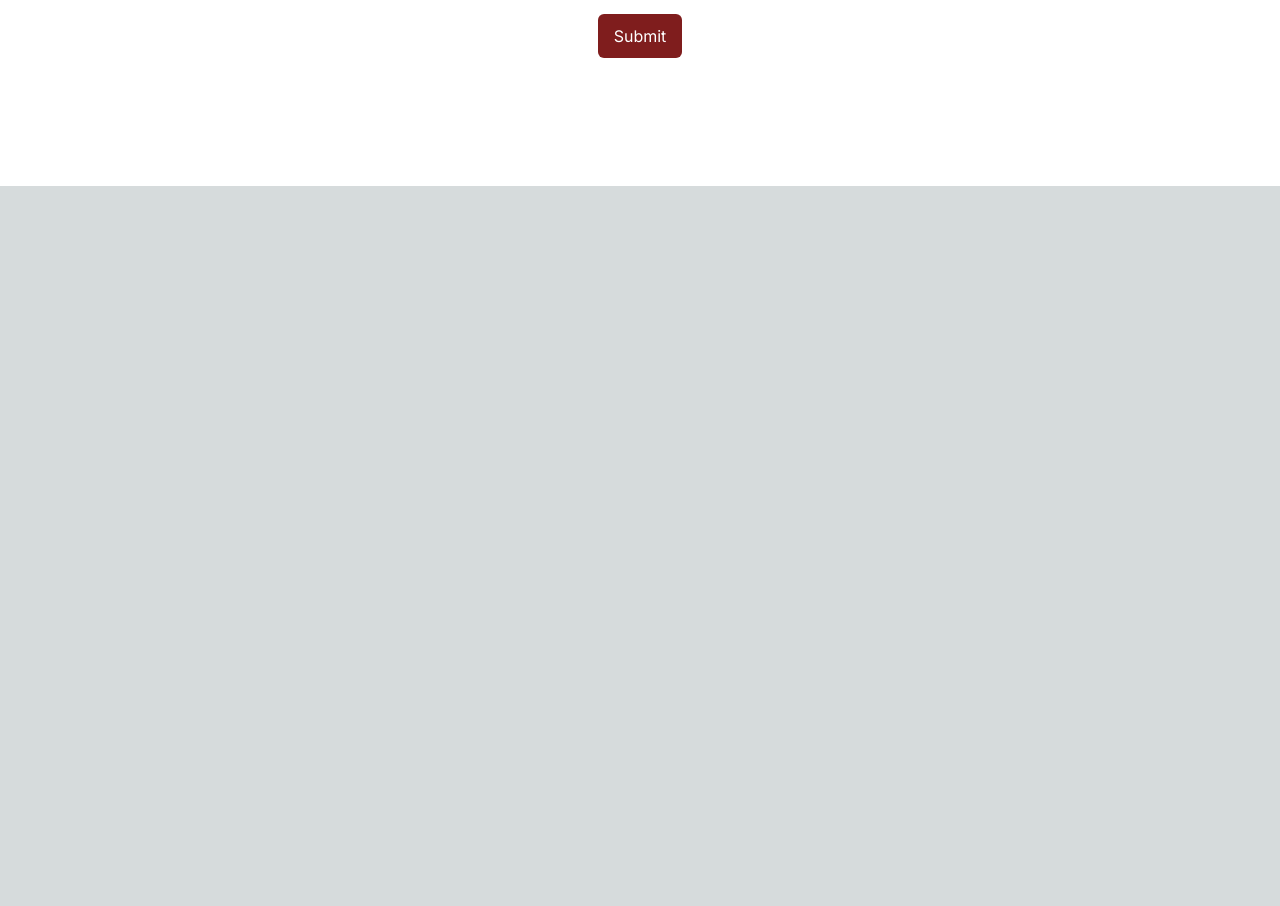
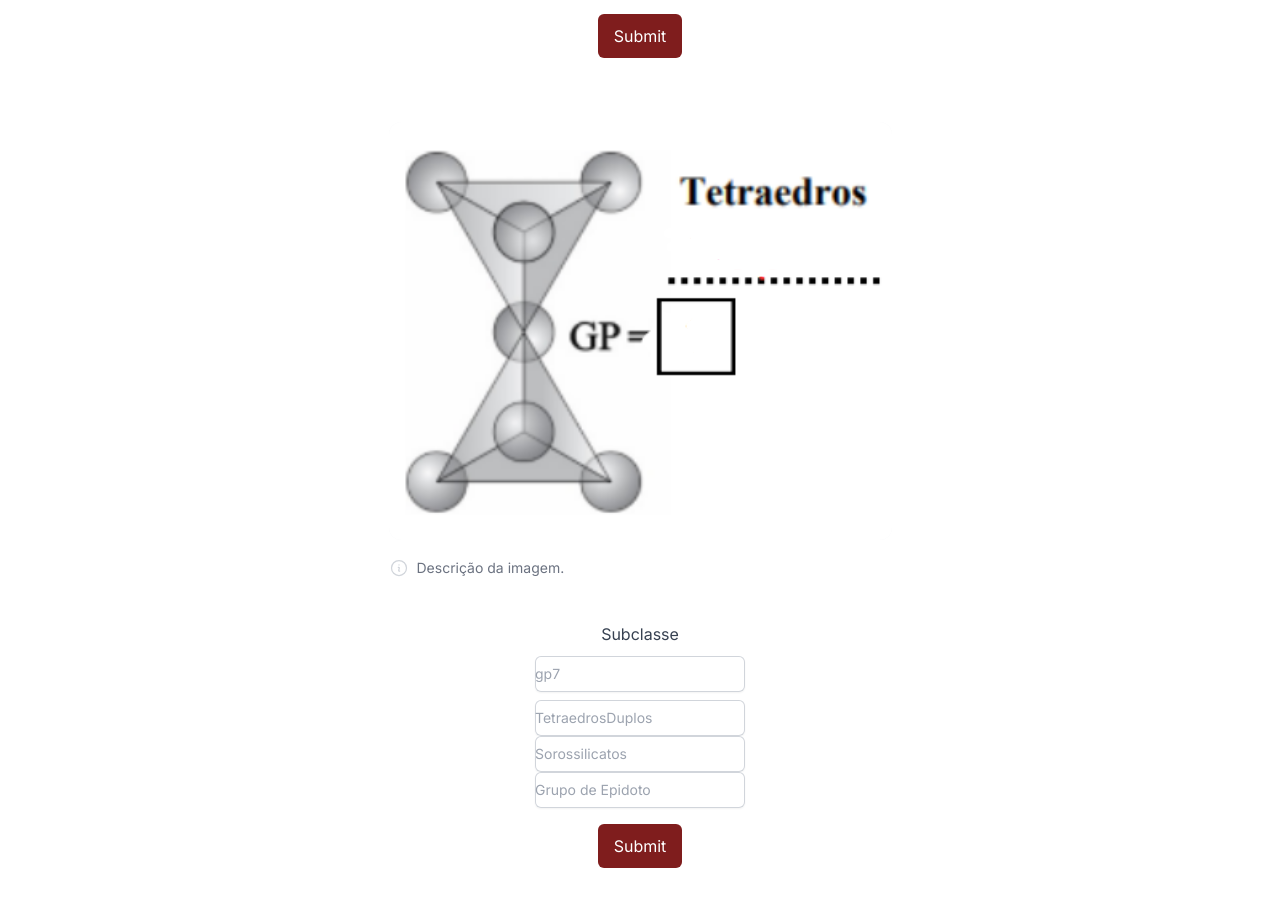
Before and after one commit to Lime-Goldfish/mineralogy, a Next.js app: page /exercises in a window 1280 px wide. Shown: the part 4237-5143 px from the top of the page. Before the commit the page ends 4423 px from the top, so only its background shows below. Built offline with nearby package versions, Linux system fonts and the light colour scheme.

Commit message:
feat: exercicio 05

```diff
--- a/src/app/exercises/page.tsx
+++ b/src/app/exercises/page.tsx
@@ -19,14 +19,19 @@ export default function Home() {
   const [gp4, setGP4] = useState("");
   const [gp5, setGP5] = useState("");
   const [gp6, setGP6] = useState("");
+  const [gp7, setGP7] = useState("");
   const [inossilicatos, setInossilicatos] = useState("");
   const [hornblenda, setHornblenda] = useState("");
   const [nesossilicatos, setNesossilicatos] = useState("");
   const [diopsidio, setDiopsidio] = useState("");
   const [olivina, setOlivina] = useState("");
+  const [sorossilicatos, setSorossilicatos] = useState("");
+  const [grupoDeEpidoto, setGrupoDeEpidoto] = useState("");
+  const [tetraedrosDuplos, setTetraedrosDuplos] = useState("");
   const [isCorrectEx2, setIsCorrectEx2] = useState<boolean | null>(null);
   const [isCorrectEx3, setIsCorrectEx3] = useState<boolean | null>(null);
   const [isCorrectEx4, setIsCorrectEx4] = useState<boolean | null>(null);
+  const [isCorrectEx5, setIsCorrectEx5] = useState<boolean | null>(null);
 
   const handleSubmit = (event: any) => {
     event.preventDefault();
@@ -37,16 +42,14 @@ export default function Home() {
     const isGp4Correct = gp4 === "2";
     const isGp5Correct = gp5 === "3";
     const isGp6Correct = gp6 === "0";
+    const isGp1Correct = gp7 === "1";
 
     const isTectossilicatosCorrect =
       tectossilicatos.toLowerCase() === "tectossilicatos";
     const isPlagioclasiosCorrect =
       plagioclasios.toLowerCase() === "plagioclasios";
-
-    setIsCorrect(
-      isGpCorrect && isTectossilicatosCorrect && isPlagioclasiosCorrect
-    );
-
+    const isSorossilicatosCorrect =
+      sorossilicatos.toLowerCase() === "sorossilicatos";
     const isCadeiaCorrect = cadeia.toLowerCase() === "dupla";
     const isCadeia2Correct = cadeia2.toLowerCase() === "simples";
     const isInossilicatosCorrect =
@@ -57,7 +60,14 @@ export default function Home() {
     const isDiopsidioCorrect =
       diopsidio.toLowerCase() === "diopsídio-hedenbergita";
     const isOlivinaCorrect = olivina.toLowerCase() === "olivina";
+    const isGrupoDeEpidotoCorrect =
+      grupoDeEpidoto.toLowerCase() === "grupo de epidoto";
+    const isTetraedrosDuplosCorrect =
+      tetraedrosDuplos.toLowerCase() === "duplos";
 
+    setIsCorrect(
+      isGpCorrect && isTectossilicatosCorrect && isPlagioclasiosCorrect
+    );
     setIsCorrectEx2(
       isGp2Correct &&
         isGp3Correct &&
@@ -69,6 +79,12 @@ export default function Home() {
     );
     setIsCorrectEx3(isCadeia2Correct && isDiopsidioCorrect);
     setIsCorrectEx4(isNesoSilicatosCorrect && isGp6Correct && isOlivinaCorrect);
+    setIsCorrectEx5(
+      isGp1Correct &&
+        isSorossilicatosCorrect &&
+        isGrupoDeEpidotoCorrect &&
+        isTetraedrosDuplosCorrect
+    );
   };
 
   return (
@@ -342,6 +358,68 @@ export default function Home() {
                 {isCorrectEx4 ? "Correct" : "Incorrect"}
               </div>
             )}
+
+            <div className="flex flex-col items-center">
+              <figure className="mt-16">
+                <img
+                  className="aspect-video rounded-xl bg-gray-50 object-cover"
+                  src="images/exercicio05.png"
+                  alt=""
+                />
+                <figcaption className="mt-4 flex gap-x-2 text-sm leading-6 text-gray-500">
+                  <InformationCircleIcon
+                    className="mt-0.5 h-5 w-5 flex-none text-gray-300"
+                    aria-hidden="true"
+                  />
+                  Descrição da imagem.
+                </figcaption>
+              </figure>
+              <h2 className="mt-10">Subclasse</h2>
+              <input
+                name="gp7"
+                id="gp7"
+                value={gp7}
+                onChange={(e) => setGP7(e.target.value)}
+                className="mt-2 block w-auto rounded-md border-0 py-1.5 text-gray-900 shadow-sm ring-1 ring-inset ring-gray-300 placeholder:text-gray-400 focus:ring-2 focus:ring-inset focus:ring-indigo-600 sm:text-sm sm:leading-6"
+                placeholder="gp7"
+              />
+              <input
+                name="Tetraedros Duplos"
+                id="Tetraedros Duplos"
+                value={tetraedrosDuplos}
+                onChange={(e) => setTetraedrosDuplos(e.target.value)}
+                className="mt-2 block w-auto rounded-md border-0 py-1.5 text-gray-900 shadow-sm ring-1 ring-inset ring-gray-300 placeholder:text-gray-400 focus:ring-2 focus:ring-inset focus:ring-indigo-600 sm:text-sm sm:leading-6"
+                placeholder="TetraedrosDuplos"
+              />
+              <input
+                name="Sorossilicatos"
+                id="Sorossilicatos"
+                value={sorossilicatos}
+                onChange={(e) => setSorossilicatos(e.target.value)}
+                className="w-auto rounded-md border-0 py-1.5 text-gray-900 shadow-sm ring-1 ring-inset ring-gray-300 placeholder:text-gray-400 focus:ring-2 focus:ring-inset focus:ring-indigo-600 sm:text-sm sm:leading-6"
+                placeholder="Sorossilicatos"
+              />
+              <input
+                name="Grupo de Epidoto"
+                id="Grupo de Epidoto"
+                value={grupoDeEpidoto}
+                onChange={(e) => setGrupoDeEpidoto(e.target.value)}
+                className="w-auto rounded-md border-0 py-1.5 text-gray-900 shadow-sm ring-1 ring-inset ring-gray-300 placeholder:text-gray-400 focus:ring-2 focus:ring-inset focus:ring-indigo-600 sm:text-sm sm:leading-6"
+                placeholder="Grupo de Epidoto"
+              />
+              <button
+                onClick={handleSubmit}
+                className="bg-red-900 text-white px-4 py-2 rounded-md mt-4 hover:bg-red-800"
+              >
+                Submit
+              </button>
+            </div>
+
+            {isCorrectEx5 !== null && (
+              <div className={`text-${isCorrectEx5 ? "green" : "red"}-500`}>
+                {isCorrectEx5 ? "Correct" : "Incorrect"}
+              </div>
+            )}
           </div>
         </div>
       </main>
```
